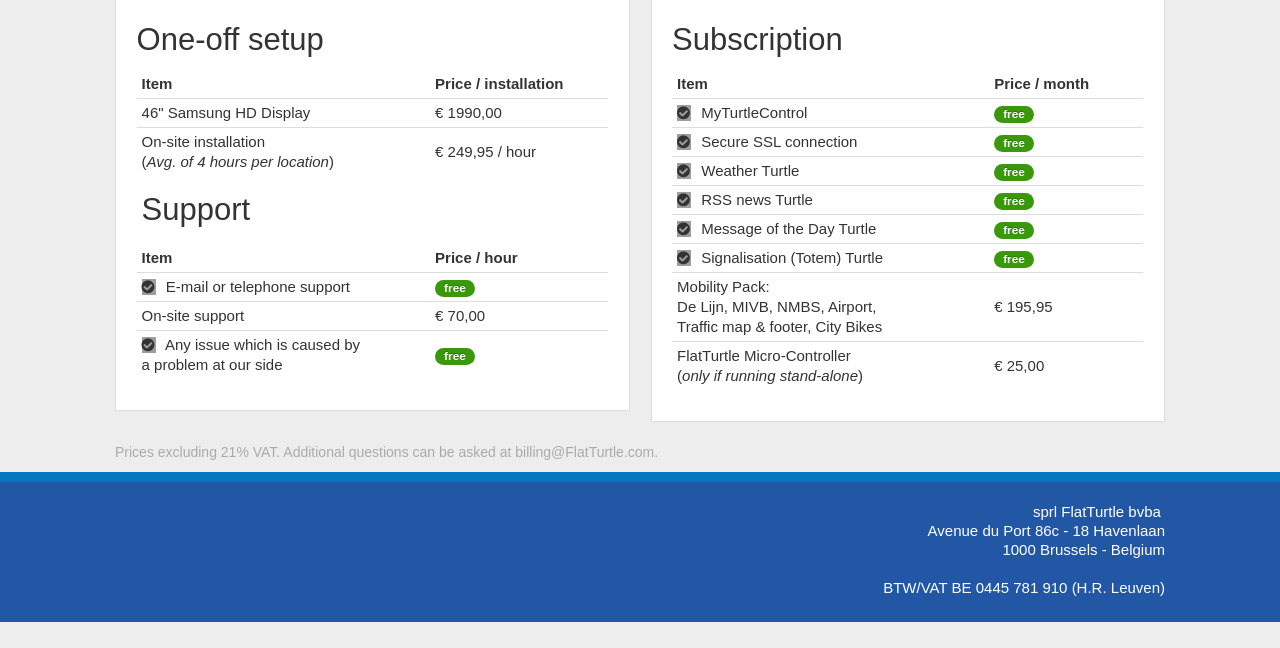
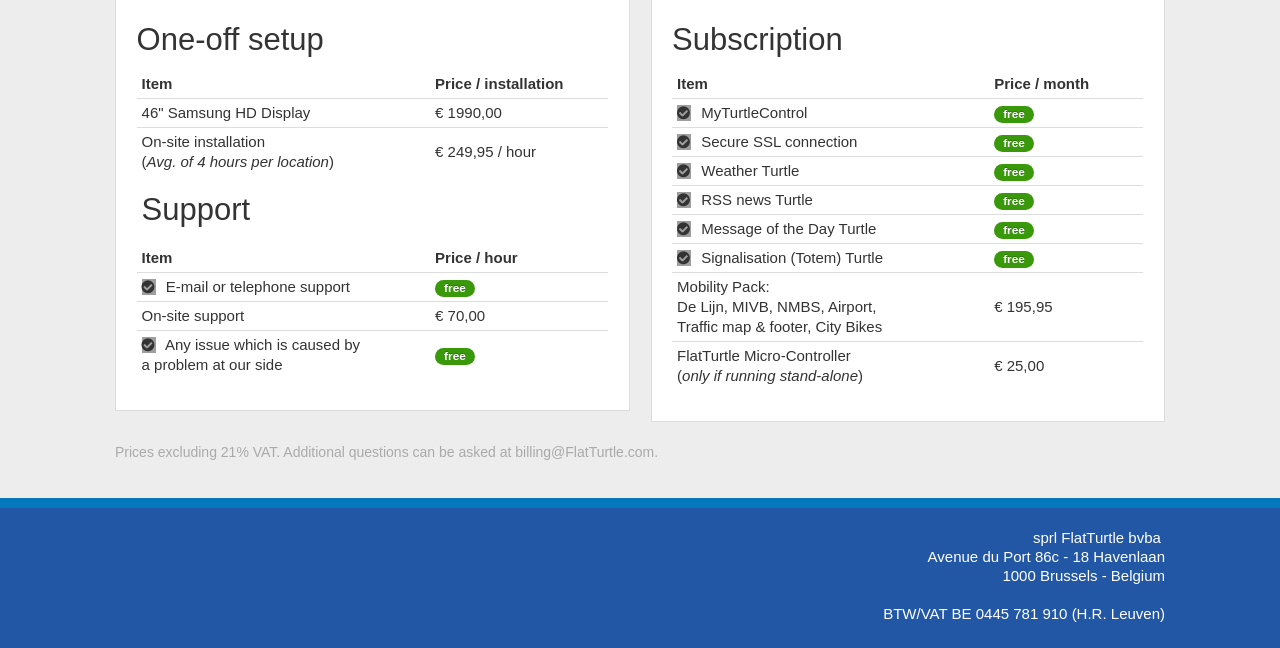
Before and after one commit to FlatTurtle/Pricing, a PHP site: page / in a window 1280 px wide. Shown: the part 152-800 px from the top of the page. Run offline with PHP 8.4, Linux system fonts and the light colour scheme; some web fonts are replaced; grey boxes are pictures that could not be loaded.

Commit message:
Glue footer

```diff
--- a/assets/css/style.css
+++ b/assets/css/style.css
@@ -101,14 +101,16 @@ footer{
     background: #2257a6;
     border-top: 10px solid #0578bd;
     display: block;
-    position: relative;
+    position: absolute;
+    width: 100%;
+    bottom: 0px;
+    left: 0px;
     font-size: 15px;
     color: #fff;
     line-height: 19px;
     text-align: right;
     padding: 20px 0px;
     height: 100px;
-    margin-top: -150px;
 }
 
 footer .logo {
```
